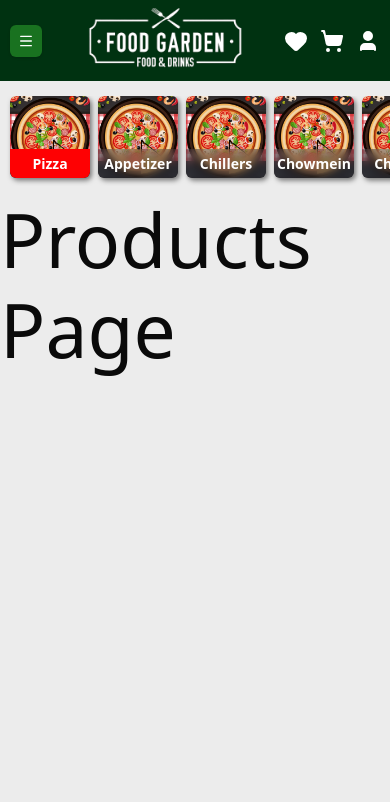
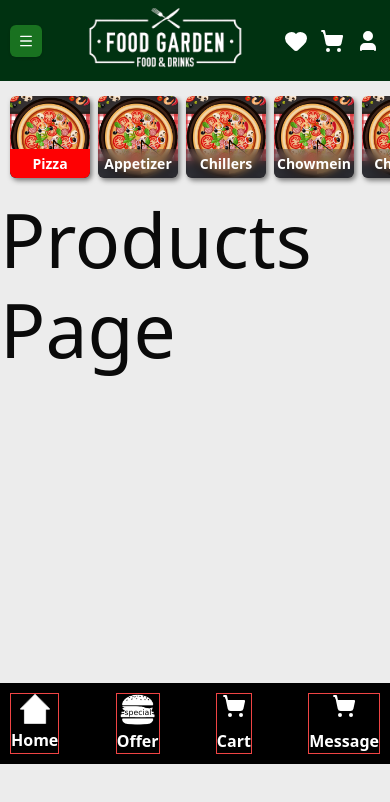
Before and after one commit to Tahazzat-dev/food-garden-waiter-web-app, a Next.js app: page /en/products in a window 390 px wide. Shown: the top 802 px of the page. Built offline with nearby package versions, Linux system fonts and the light colour scheme.

Commit message:
all icon added for mobile view

```diff
--- a/src/app/[locale]/(public pages)/layout.tsx
+++ b/src/app/[locale]/(public pages)/layout.tsx
@@ -1,5 +1,6 @@
 // import Footer from '@/sharedComponets/footer/Footer';
 // import ProductDetailsModal from '@/sharedComponets/modal/ProductDetailsModal';
+import MobileBottomButtons from '@/sharedComponents/footer/MobileBottomButtons';
 import PubliceHeader from '@/sharedComponents/header/PubliceHeader';
 import React from 'react';
 
@@ -13,7 +14,7 @@ export default function layout({
             <PubliceHeader />
             {children}
             {/* <ProductDetailsModal /> */}
-            {/* <Footer /> */}
+            <MobileBottomButtons />
         </>
     );
 }
--- /dev/null
+++ b/src/sharedComponents/footer/MobileBottomButtons.tsx
@@ -0,0 +1,30 @@
+import { ShoppingCart } from 'lucide-react'
+import Image from 'next/image'
+import Link from 'next/link'
+import React from 'react'
+import Container from '../wrapper/Container'
+
+export default function MobileBottomButtons() {
+    return (
+        <div className='w-full bg-black fixed py-2.5 z-[9999] bottom-20 left-0'>
+            <Container className='flex justify-between'>
+                <Link className='border border-red-500 flex flex-col gap-1 items-center' href="/" >
+                    <Image src="/images/shared/home-icon.svg" width={30} height={40} alt="Home icon" />
+                    <span className='text-white font-semibold'>Home</span>
+                </Link>
+                <button className='border border-red-500 flex flex-col gap-1 items-center justify-between' >
+                    <Image src="/images/shared/special.svg" width={35} height={40} alt="Offer icon" />
+                    <span className='text-white font-semibold'>Offer</span>
+                </button>
+                <button className='border border-red-500 flex flex-col gap-1 items-center justify-between' >
+                    <ShoppingCart fill='white' className='text-white h-6 w-6 cursor-pointer' />
+                    <span className='text-white font-semibold'>Cart</span>
+                </button>
+                <button className='border border-red-500 flex flex-col gap-1 items-center justify-between' >
+                    <ShoppingCart fill='white' className='text-white h-6 w-6 cursor-pointer' />
+                    <span className='text-white font-semibold'>Message</span>
+                </button>
+            </Container>
+        </div>
+    )
+}
```
Also changed, not shown: public/images/shared/Offer-icon.png (added), public/images/shared/special.svg (added).
